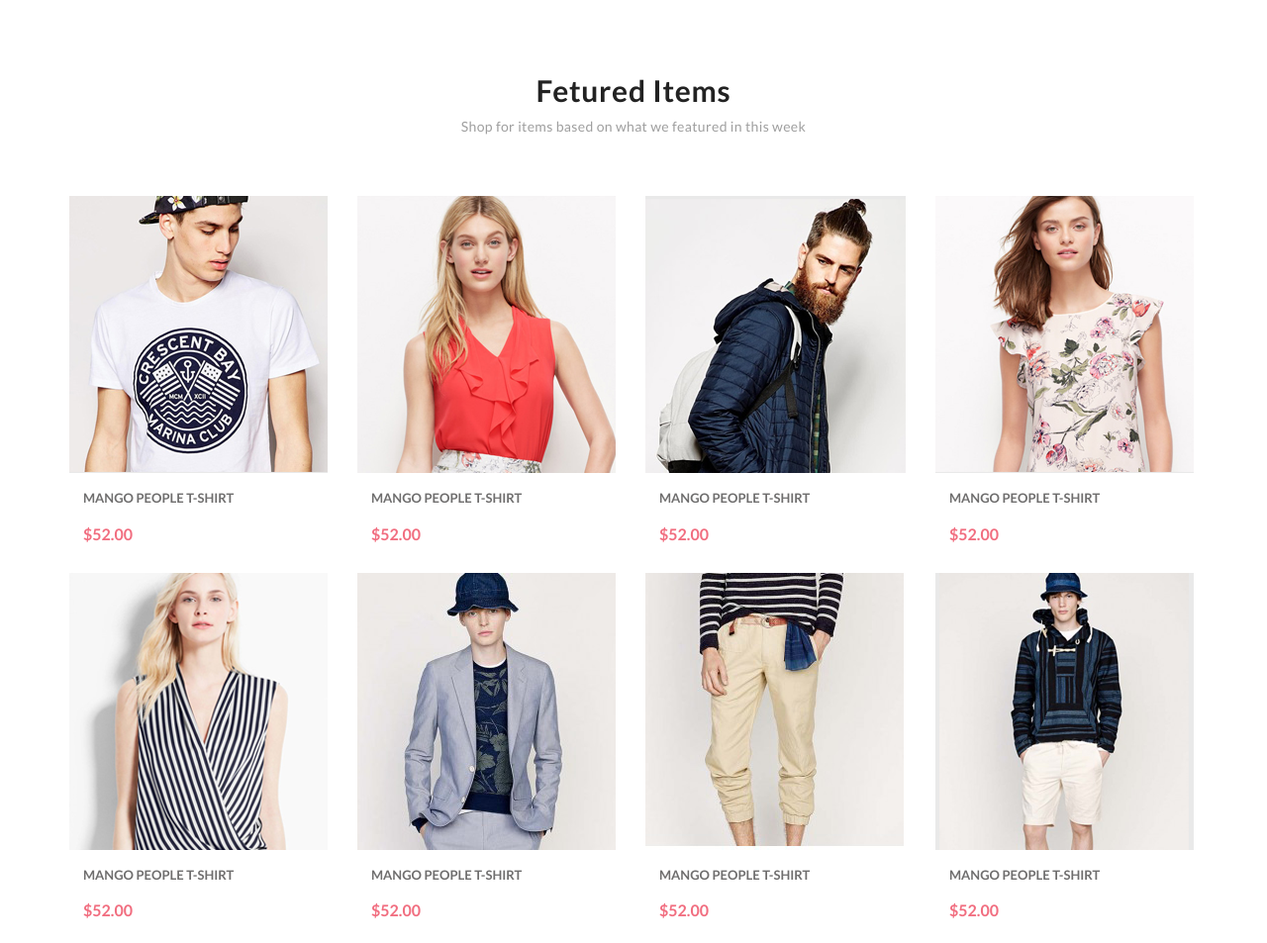
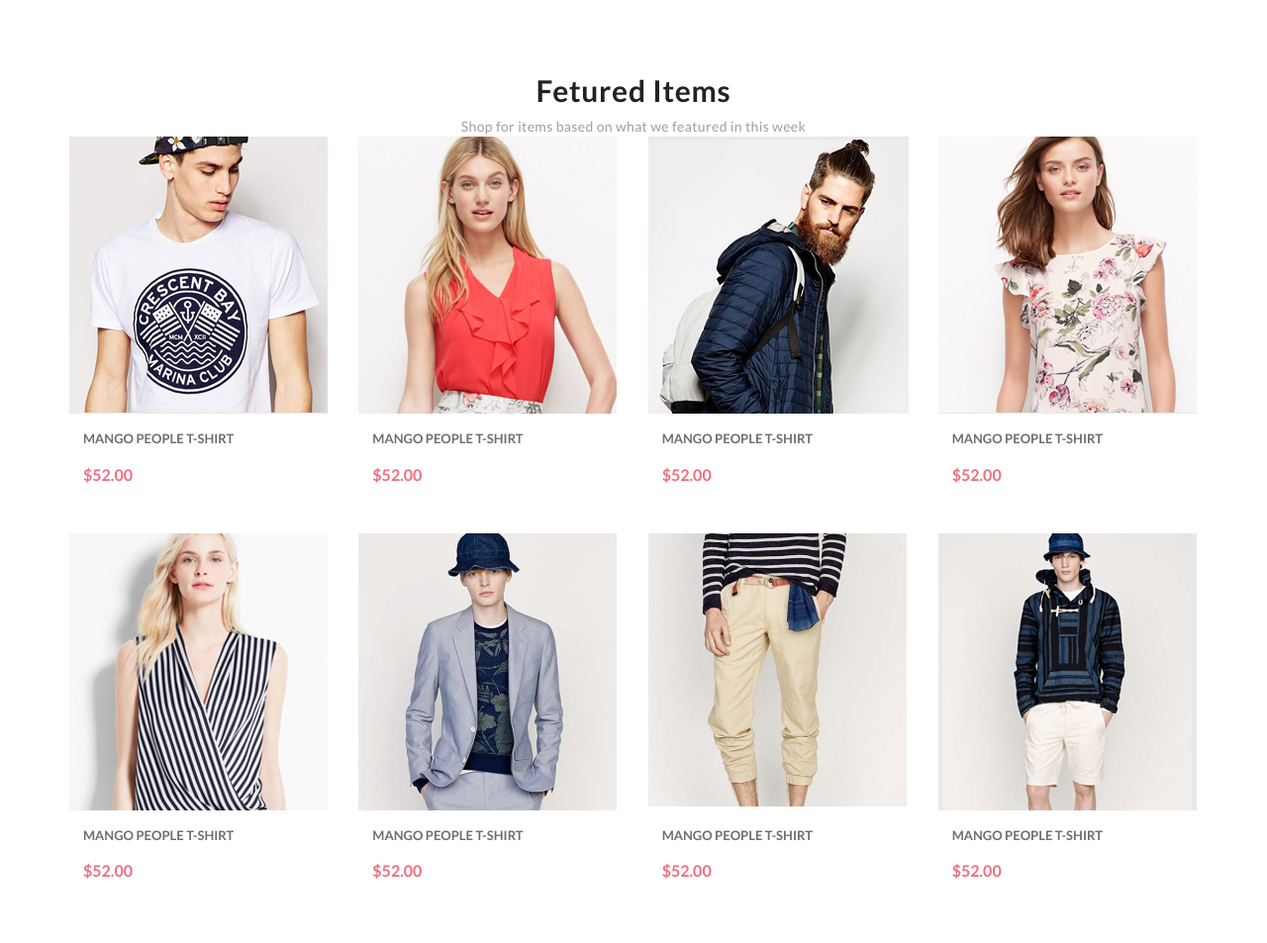
Before and after one commit to VernigorovAlex/layout-gb, a plain HTML site: page BRAND__GRID/index__grid.html in a window 1280 px wide. Shown: the part 1740-2693 px from the top of the page at 99% size. Drawn offline with Linux system fonts and the light colour scheme.

Commit message:
lesson6 homework correction

```diff
--- a/BRAND__GRID/css/style.scss
+++ b/BRAND__GRID/css/style.scss
@@ -308,7 +308,7 @@ ul {
 .shop__items {
     display: grid;
     grid-template-columns: repeat(4, 1fr);
-    grid-gap: 10px;
+    grid-gap: 30px;
     @media screen and (max-width: 1140px){
         grid-template-columns: repeat(2, 1fr);
         justify-items: center;
@@ -320,12 +320,6 @@ ul {
 .cards__item {
     box-shadow: none;
     padding-bottom: 20px;
-    &:not(:nth-child(n+5)){
-        margin-top: 60px;
-    }
-}
-.cards__item:not(:nth-child(4n)) {
-    margin-right: 20px;
 }
 .cards__item:hover .feature-buy {
     display: block;
```
Also changed, not shown: BRAND__GRID/css/style.css, 1 other file.
